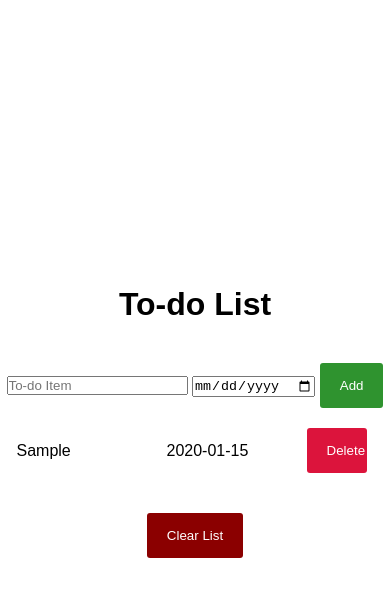
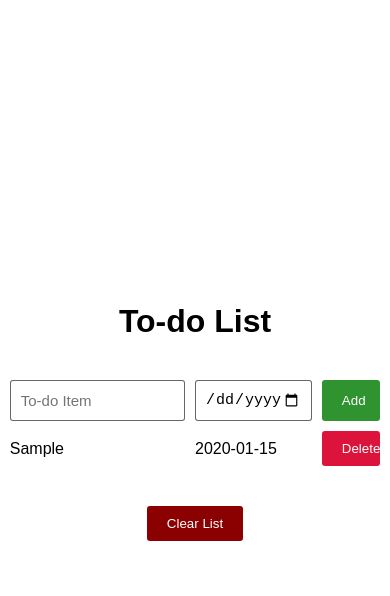
Before and after one commit to Romy-sa/to-do-list, a plain HTML site: page index.html in a window 390 px wide. Both pictures are taken after typing "Sample", "2020-01-15" into the empty fields and a click on the button "Add". Drawn offline with Linux system fonts and the light colour scheme.

Commit message:
Update styles.css

```diff
--- a/styles.css
+++ b/styles.css
@@ -11,7 +11,7 @@ body {
   align-items: center;
   justify-content: center;
   min-height: 100vh;
-  overflow: auto;
+  overflow: hidden;
   margin: 0;
 }
 
@@ -19,19 +19,39 @@ h1 {
   margin-bottom: 40px;
 }
 
-.input-div input {
+.todo-grid {
+  display: grid;
+  grid-template-columns: minmax(0,3fr) minmax(0,2fr) minmax(0,1fr);
+  align-items: center;
+  width: 95%;
+  max-width: 480px;
+  gap: 10px;
+}
+
+.list-container {
+  margin-top: 20px;
+  display: contents;
+}
+
+.todo-grid input {
   padding: 10px;
-  border: 1px solid rgba(0,0,0,0.8);
+  border: 1px solid rgba(0,0,0,0.6);
   font-size: 15px;
   border-radius: 3px;
+  height: 100%;
+}
+
+.todo-grid p {
+  padding-left: 10px;
 }
 
 button {
-  padding: 15px 20px;
+  padding: 10px 20px;
   cursor: pointer;
   color: #fff;
   border: 0;
   border-radius: 3px;
+  height: 100%;
 }
 
 button:active {
@@ -50,32 +70,3 @@ button:active {
   background-color: darkred;
   margin-top: 40px;
 }
-
-.input-div,
-.list-container {
-  display: grid;
-  grid-template-columns: 200px 150px 100px;
-  grid-row-gap: 10px;
-  grid-column-gap: 10px;
-  align-items: center;
-}
-
-.list-container {
-  margin-top: 20px;
-}
-
-.list-container div {
-  padding: 10px;
-}
-
-@media (max-width:480px) {
-  .input-div,
-  .list-container {
-    width: 360px;
-    display: grid;
-    grid-template-columns: 130px 130px 60px;
-    justify-content: space-between;
-    grid-column-gap: 3px;
-    align-items: center;
-  }
-}
```
